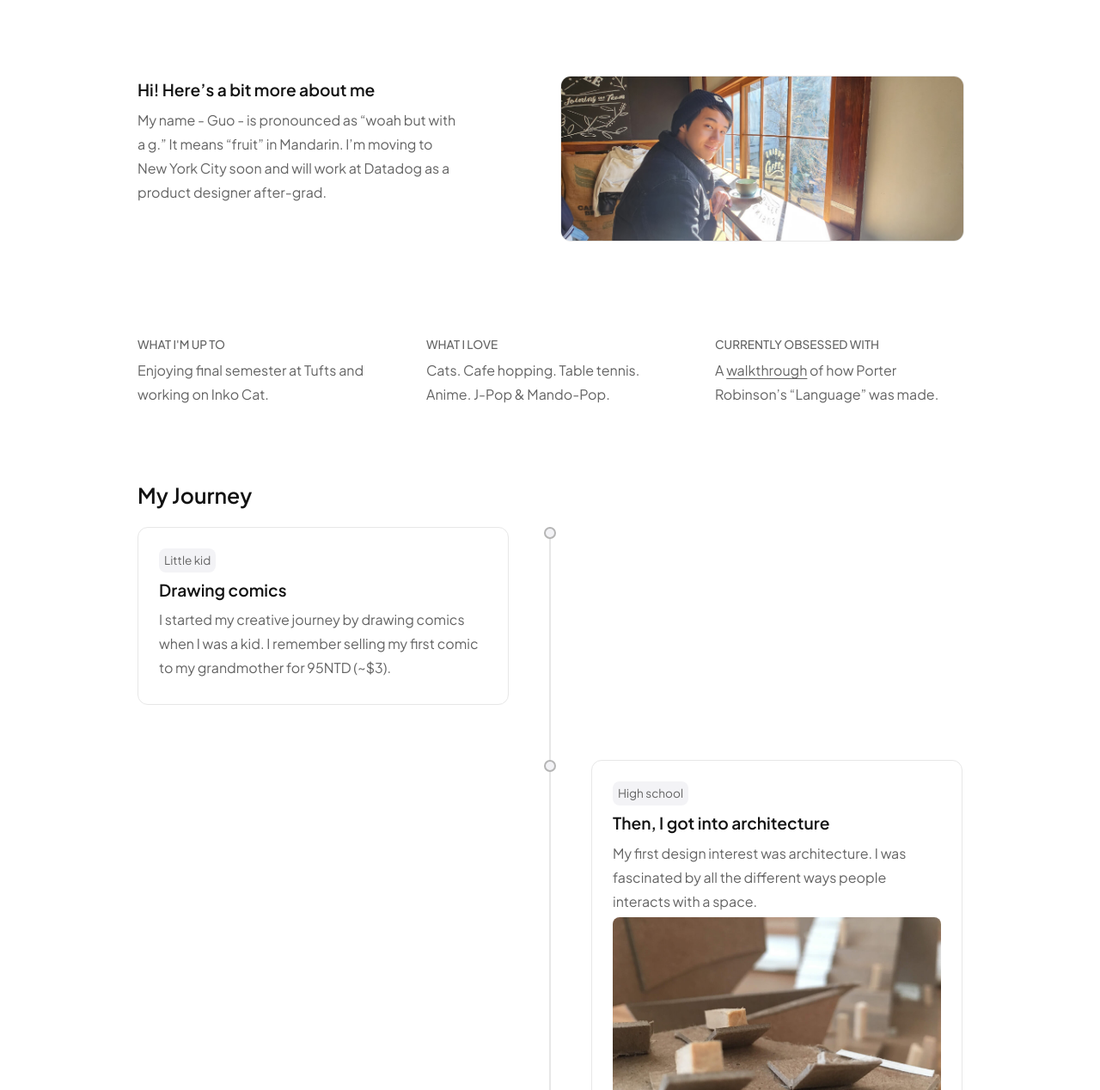
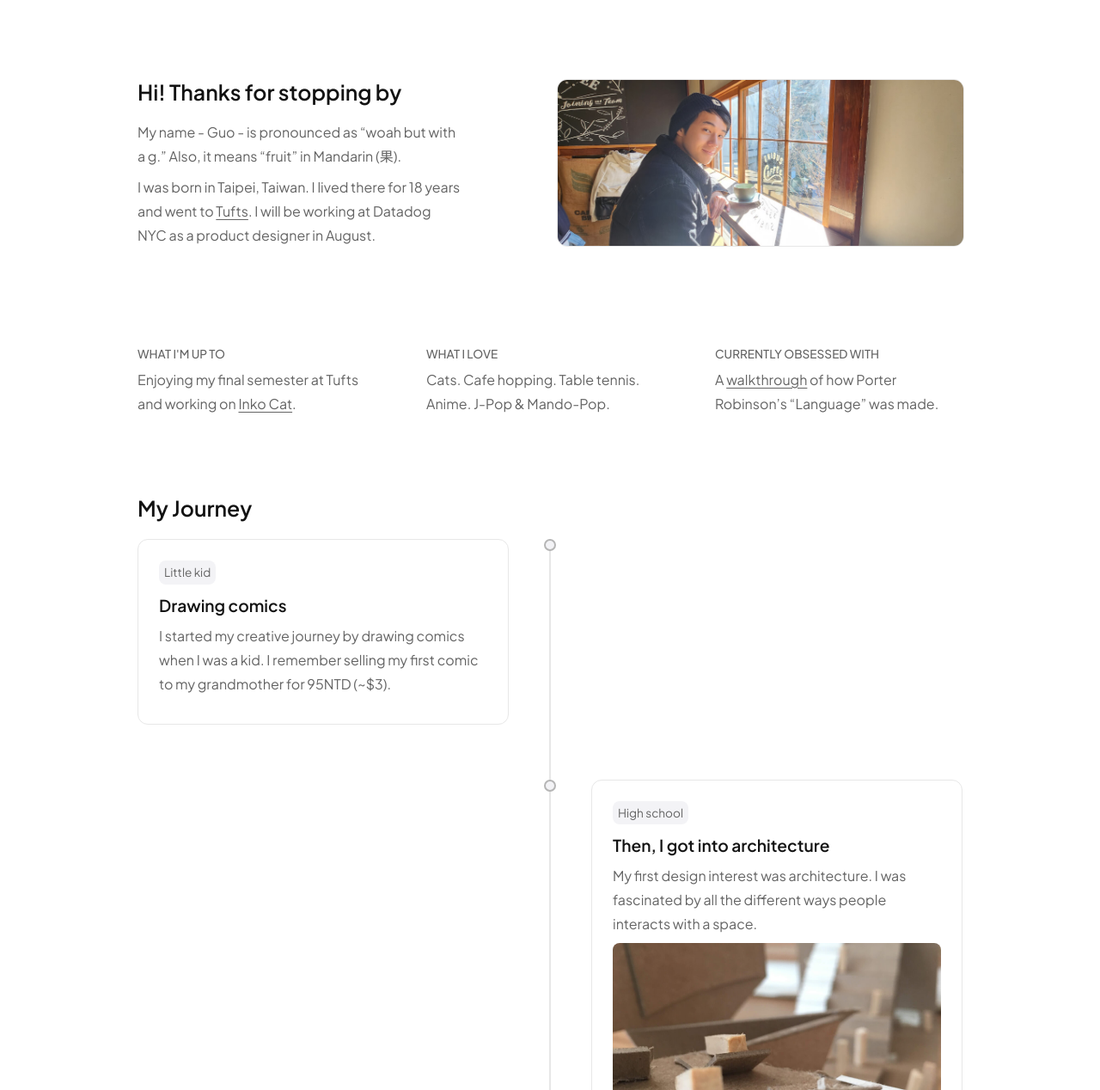
Before and after one commit to GuoChen018/digital-home, an Astro site: page /about in a window 1280 px wide. Shown: the part 52-1320 px from the top of the page at 86% size. Built offline with nearby package versions, Linux system fonts and the light colour scheme; Astro itself is replaced by a stand-in of ours.

Commit message:
Change messaging on about page

```diff
--- a/src/pages/about.astro
+++ b/src/pages/about.astro
@@ -9,8 +9,9 @@ import MainLayout from '../layouts/MainLayout.astro'
     <section class="hero">
       <ul class="text-banner-img">
         <li>
-          <h3>Hi! Here’s a bit more about me</h3>
-          <p>My name - Guo - is pronounced as “woah but with a g.” It means “fruit” in Mandarin. I’m moving to New York City soon and will work at Datadog as a product designer after-grad.</p>
+          <h2>Hi! Thanks for stopping by</h2>
+          <p>My name - Guo - is pronounced as “woah but with a g.” Also, it means “fruit” in Mandarin (果).</p>
+          <p>I was born in Taipei, Taiwan. I lived there for 18 years and went to <a href="https://www.tufts.edu/" target="_blank">Tufts</a>. I will be working at Datadog NYC as a product designer in August.</p>
         </li>
         <li>
           <img src="/images/about/guo-2.jpg" alt="Guo looking to the left">
@@ -19,7 +20,7 @@ import MainLayout from '../layouts/MainLayout.astro'
         <ul class="t-gallery">
           <li>
             <h6>What I'm up to</h6>
-            <p>Enjoying final semester at Tufts and working on Inko Cat.</p>
+            <p>Enjoying my final semester at Tufts and working on <a href="https://www.inko.cat/" target="_blank">Inko Cat</a>.</p>
           </li>
           <li>
             <h6>What I love</h6>
--- a/src/pages/index.astro
+++ b/src/pages/index.astro
@@ -11,7 +11,7 @@ import MainLayout from '../layouts/MainLayout.astro'
 
   <main id="main">
     <header>
-      <h3>Guo Chen. <span style="color: var(--color-text-secondary); font-weight: var(--font-weight-reg)">Interface designer who enjoys solving technical problems. Incoming @<a href="https://www.datadoghq.com/" target="_blank">Datadog</a>. Previously at <a href="https://corp.roblox.com/" target="_blank">Roblox</a> and <a href="https://www.creatornow.com/" target="_blank">Creator Now</a>.</span></h3>
+      <h3>Guo Chen. <span style="color: var(--color-text-secondary); font-weight: var(--font-weight-reg)">Product designer who loves to build and write. Incoming at <a href="https://www.datadoghq.com/" target="_blank">Datadog</a>. Previously at <a href="https://corp.roblox.com/" target="_blank">Roblox</a> and <a href="https://www.creatornow.com/" target="_blank">Creator Now</a>.</span></h3>
     </header>
 
     <!-- Hero SVG illustration -->
--- a/src/styles/global.css
+++ b/src/styles/global.css
@@ -994,11 +994,16 @@ ul {
     display: flex;
     flex-direction: row;
     margin-block-end: 6rem;
-    gap: 1.5rem;
+    gap: 1rem;
+    align-items: center;
 }
 
 .text-banner-img p {
     width: 80%;
+}
+
+.text-banner-img h2 {
+    margin-bottom: 0.75rem;
 }
 
 .text-banner-img li {
@@ -1136,7 +1141,7 @@ ul {
     transform: translateY(0);
   }
 
-  .caption h5, p {
+  .caption h5 {
     margin-bottom: 0.25rem;
   }
 
@@ -1273,7 +1278,7 @@ ul {
 }
 
 @media screen and (max-width: 740px) {
-    .t-gallery li, .card-gallery li, .text-gallery li{
+    .t-gallery li, .card-gallery li, .text-gallery li, .text-banner-img p{
         width: 100%;
     }
 
```
